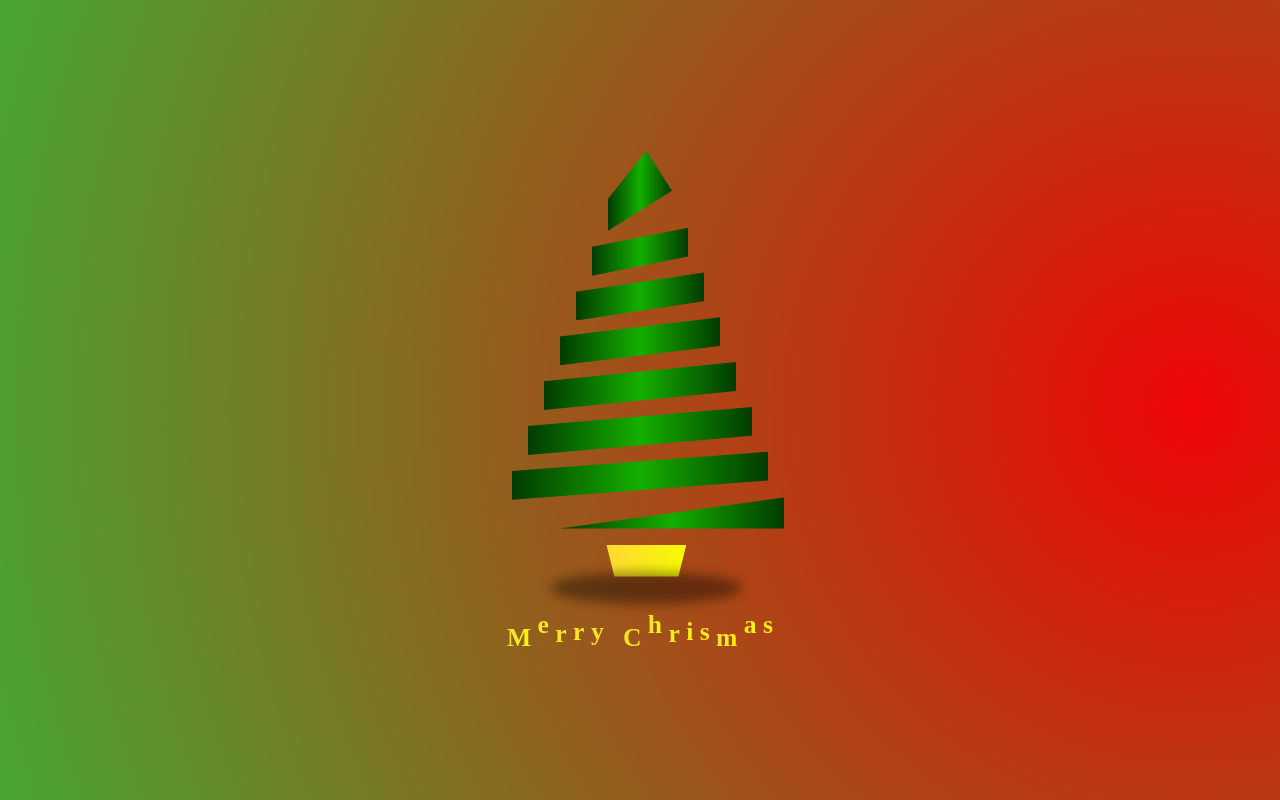
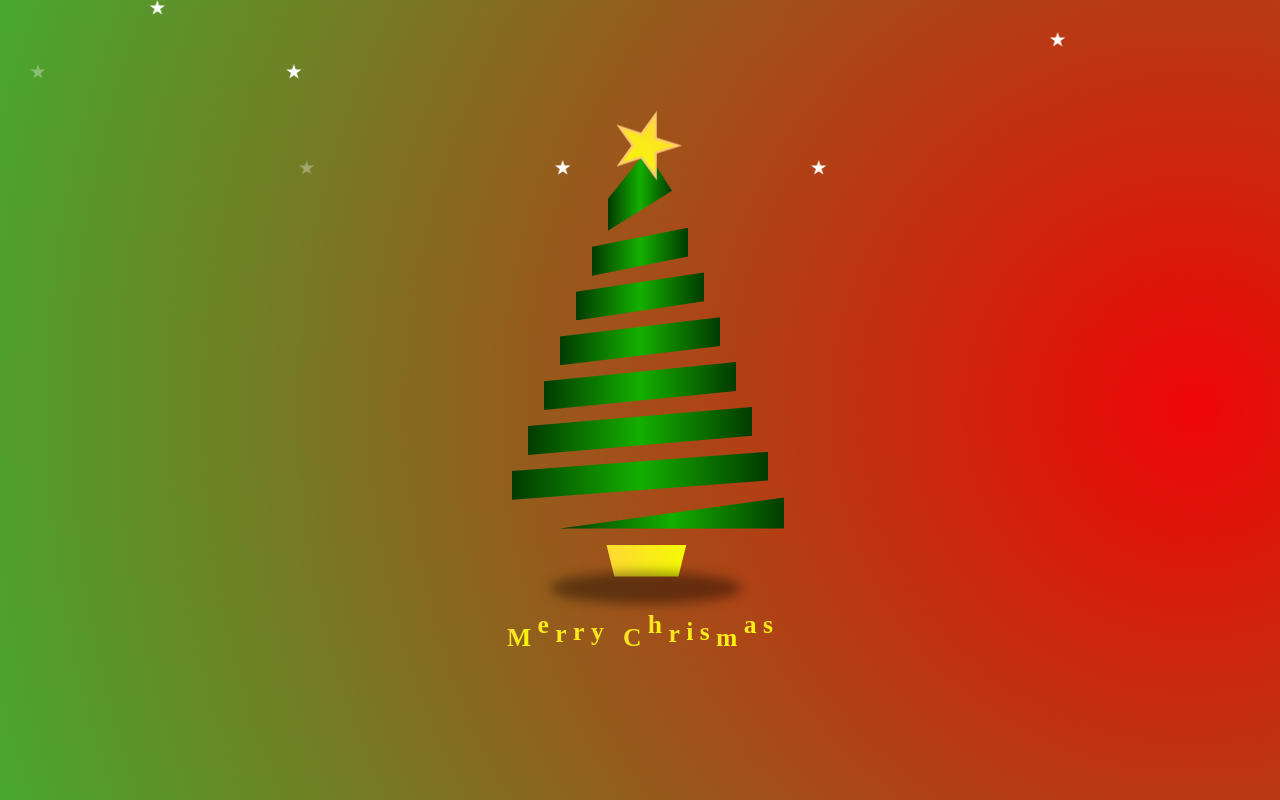
Before and after one commit to TundeAdekoya/Chrismas-animation, a plain HTML site: page index.html in a window 1280 px wide. Shown: the top 800 px of the page. Drawn offline with Linux system fonts and the light colour scheme.

Commit message:
Add files via upload

```diff
--- a/style.css
+++ b/style.css
@@ -14,7 +14,6 @@
     padding: 0;
     margin: 0;
     box-sizing: border-box;
-
 }
 
 /* background */
@@ -57,8 +56,7 @@ body{
     transform: translate(-50%, -70%);
     z-index: 12;
     animation: rotate 4s linear infinite;
-    -webkit-background-clip: text;
-    background-clip: text;
+    background-clip: padding-box;
 }
 
 /* star rotating */
@@ -72,8 +70,7 @@ body{
     height: 3.5rem;
     background-image: var(--color-star-light);
     clip-path: polygon(50% 0%, 61% 35%, 98% 35%, 68% 57%, 79% 91%, 50% 70%, 21% 91%, 32% 57%, 2% 35%, 39% 35% );
-    -webkit-background-clip: text;
-    background-clip: text;
+    background-clip: padding-box;
 }
 
 @keyframes rotate{
@@ -195,8 +192,7 @@ body{
     height: 1rem;
     background-color: #fff;
     clip-path: polygon(50% 0%, 61% 35%, 98% 35%, 68% 57%, 79% 91%, 50% 70%, 21% 91%, 32% 57%, 2% 35%, 39% 35% );
-    -webkit-background-clip: text;
-    background-clip: text;
+    background-clip: padding-box;
     animation: falling-star 3s var(--delay) linear infinite backwards ;
     z-index: 2;
 }
```
